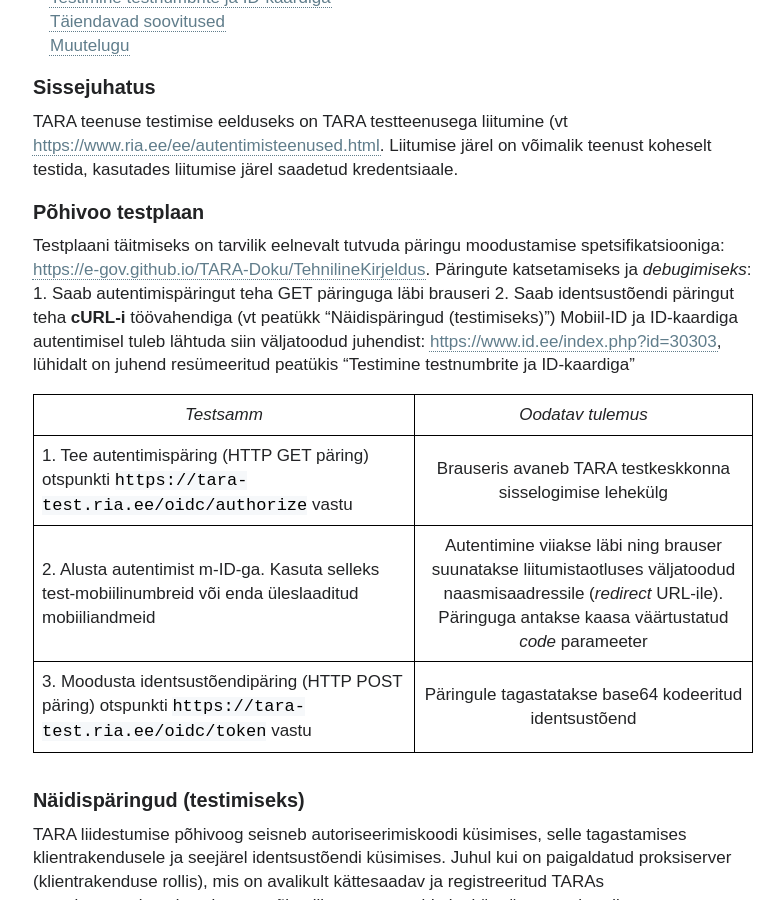
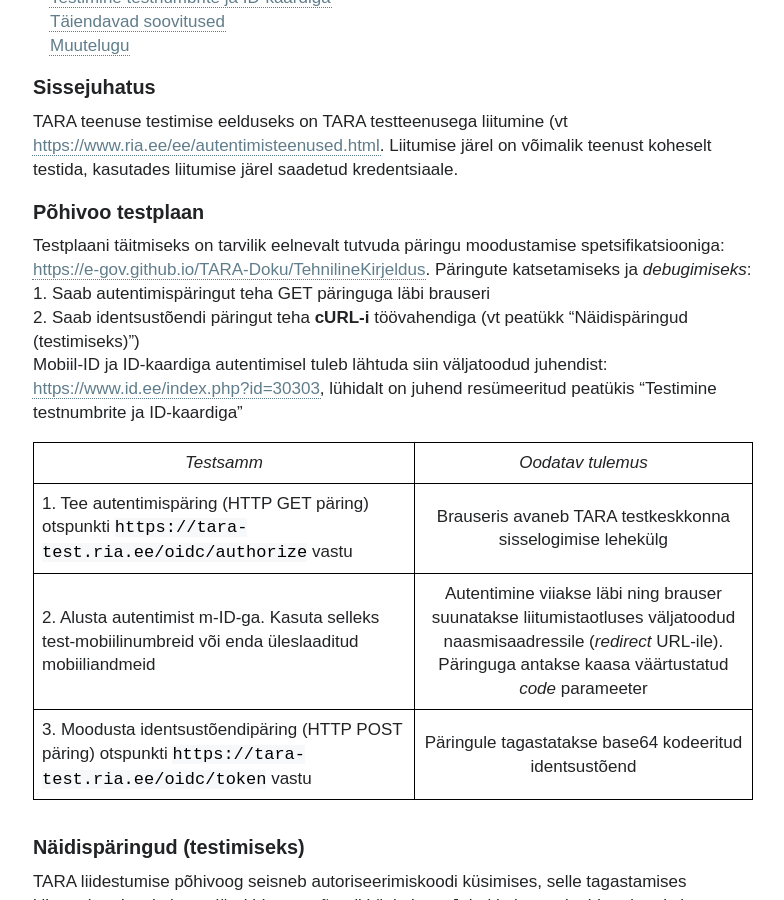
Before and after one commit to e-gov/TARA-Doku, a Jekyll site: the page built from Testimine.md, in a window 1280 px wide and 900 px high, scrolled down 355 px. Shown: the whole window, without its empty margins (1-785 px from the left). Built offline with Jekyll 4.4.1, drawn with Linux system fonts in a browser that asks for light colours; our own code applies the rules of GitHub Pages for plain Markdown files.

Commit message:
Fixed typo

```diff
--- a/Testimine.md
+++ b/Testimine.md
@@ -18,9 +18,9 @@ Liitumise järel on võimalik teenust koheselt testida, kasutades liitumise jär
 ## Põhivoo testplaan
 
 Testplaani täitmiseks on tarvilik eelnevalt tutvuda päringu moodustamise spetsifikatsiooniga: [https://e-gov.github.io/TARA-Doku/TehnilineKirjeldus](https://e-gov.github.io/TARA-Doku/TehnilineKirjeldus).
-Päringute katsetamiseks ja *debugimiseks*:
-	1. Saab autentimispäringut teha GET päringuga läbi brauseri
-	2. Saab identsustõendi päringut teha **cURL-i** töövahendiga (vt peatükk "Näidispäringud (testimiseks)")
+Päringute katsetamiseks ja *debugimiseks*: <br>
+	1. Saab autentimispäringut teha GET päringuga läbi brauseri <br>
+	2. Saab identsustõendi päringut teha **cURL-i** töövahendiga (vt peatükk "Näidispäringud (testimiseks)") <br>
 Mobiil-ID ja ID-kaardiga autentimisel tuleb lähtuda siin väljatoodud juhendist: [https://www.id.ee/index.php?id=30303](https://www.id.ee/index.php?id=30303), lühidalt on juhend resümeeritud peatükis "Testimine testnumbrite ja ID-kaardiga"
 
 
```
